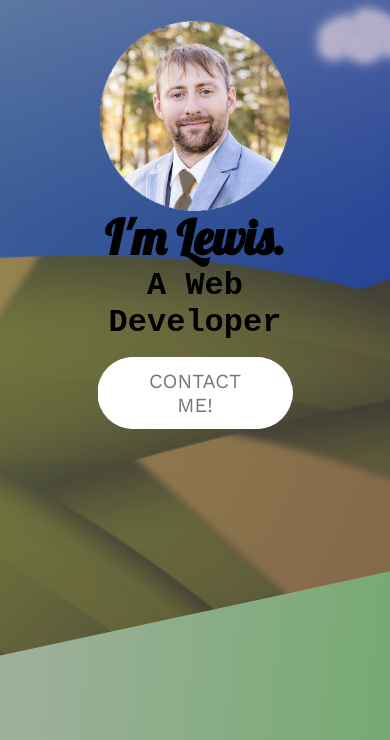
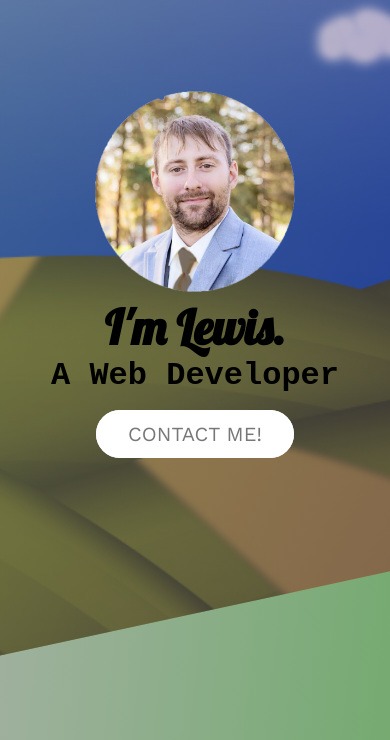
Before and after one commit to tm-LBenson/All-Css-Portfolio, a website: page index.html in a window 390 px wide. Shown: the part 104-844 px from the top of the page. Drawn offline with nearby package versions, Linux system fonts and the light colour scheme; a web font is replaced by a local one.

Commit message:
fix to response on small screens

```diff
--- a/css/styles.css
+++ b/css/styles.css
@@ -38,6 +38,11 @@ h2 {
   background-size: cover;
   background-position: top;
   clip-path: polygon(0 0, 100% 0, 100% 80vh, 0 90vh);
+  display: flex;
+  flex-direction: column;
+  justify-content: center;
+  align-items: center;
+  text-align: center;
 }
 
 .header__logo-box {
@@ -70,25 +75,15 @@ h2 {
 }
 
 .header__self-box {
-  position: absolute;
-  top: 30;
-  left: 50%;
-  transform: translateX(-50%);
+  height: 25vh
 }
 
 .header__selfie {
-  margin-top: 15rem;
-  height: 25rem;
-  padding: 0;
-  transform: translateX(50%, -100%);
+  height: 100%;
 }
 
 .header__intro {
-  position: absolute;
-  top: 50%;
-  left: 50%;
-  transform: translate(-50%, -50%);
-  text-align: center;
+  height: 25vh;
 }
 
 .profile-box {
```
